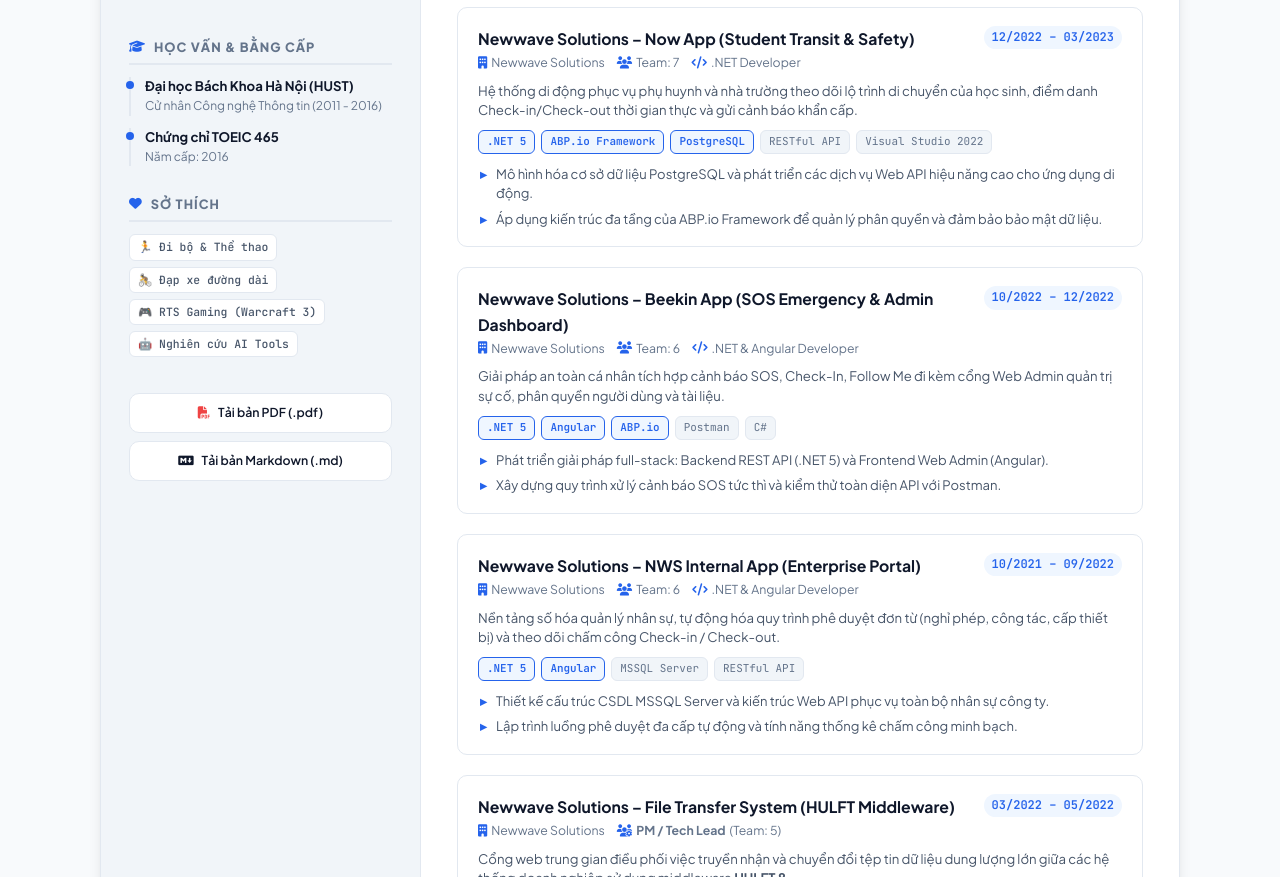
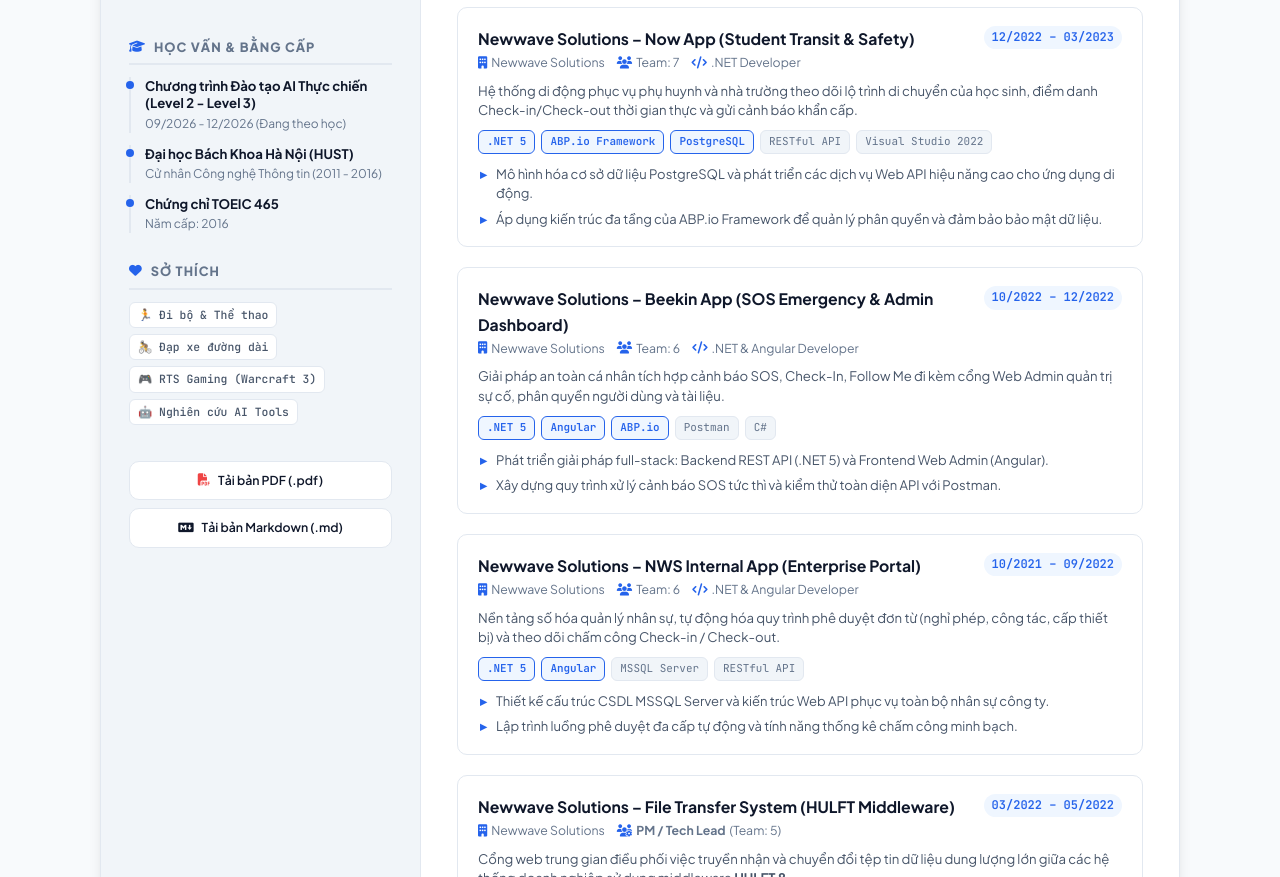
Before and after one commit to orc123/Profile, a plain HTML site: page index.html in a window 1280 px wide. Shown: the part 1412-2289 px from the top of the page. Drawn offline with Linux system fonts and the light colour scheme.

Commit message:
update Chương trình đào tạo AI thực chiến

```diff
--- a/index.html
+++ b/index.html
@@ -185,6 +185,16 @@
                         <span class="lang-en">Education</span>
                     </h2>
                     <div class="timeline-mini">
+                        <div class="timeline-mini-item">
+                            <div class="timeline-mini-title">
+                                <span class="lang-vi">Chương trình Đào tạo AI Thực chiến (Level 2 - Level 3)</span>
+                                <span class="lang-en">Hands-on AI Training Program (Level 2 - Level 3)</span>
+                            </div>
+                            <div class="timeline-mini-sub">
+                                <span class="lang-vi">09/2026 - 12/2026 (Đang theo học)</span>
+                                <span class="lang-en">Sep 2026 - Dec 2026 (In progress)</span>
+                            </div>
+                        </div>
                         <div class="timeline-mini-item">
                             <div class="timeline-mini-title">
                                 <span class="lang-vi">Đại học Bách Khoa Hà Nội (HUST)</span>
```
Also changed, not shown: 4 other files.
